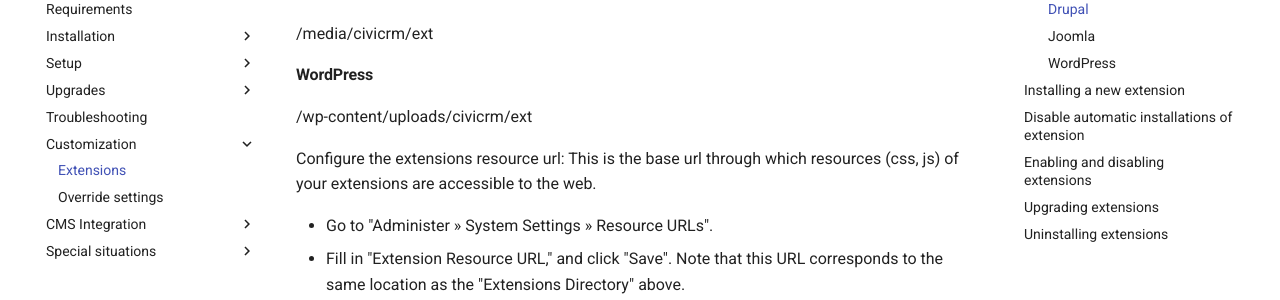
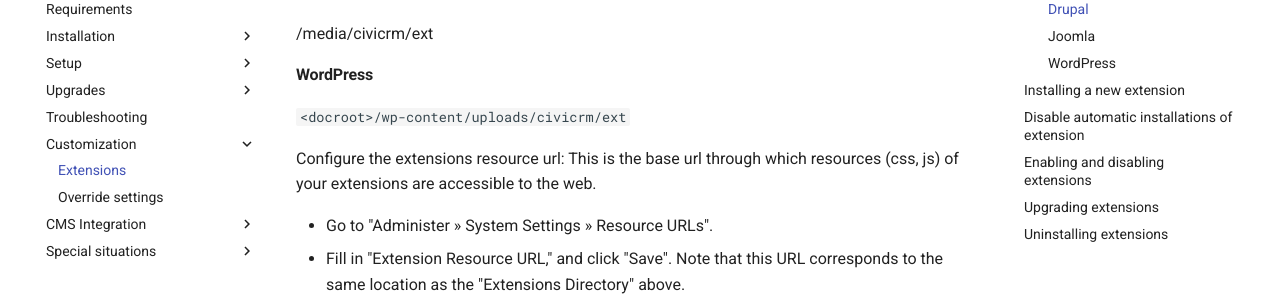
Before and after one commit to civicrm/civicrm-sysadmin-guide, an MkDocs documentation site: the page built from docs/customize/extensions.md, in a window 1280 px wide and 900 px high, scrolled down 1046 px. Shown: the part 153-453 px from the top of the window. Built offline with MkDocs 1.6.1 and Material for MkDocs 9.7.7, drawn with Linux system fonts in a browser that asks for light colours; comment, search, counter and statistics services are not loaded; old or Windows-style settings are respelled for this version of MkDocs.

Commit message:
Update docs/customize/extensions.md
Co-Authored-By: Mikey O'Toole <mikey@mjco.uk>

```diff
--- a/docs/customize/extensions.md
+++ b/docs/customize/extensions.md
@@ -35,7 +35,7 @@ Remembering that mysite == default for most single site installs:
 
 #### WordPress
 
-<docroot>/wp-content/uploads/civicrm/ext
+`<docroot>/wp-content/uploads/civicrm/ext`
 
 
 Configure the extensions resource url:
```
